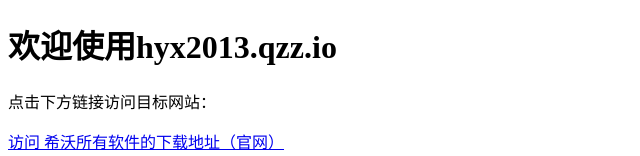
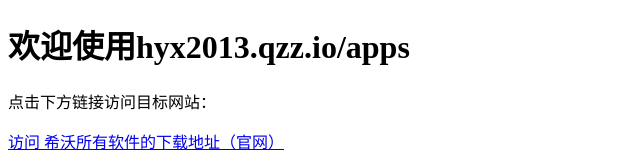
Before and after one commit to xs482/apps, a plain HTML site: page index.html in a window 1280 px wide. Shown: the top 156 px of the page, without its empty margins (0-640 px from the left). Drawn offline with Linux system fonts and the light colour scheme.

Commit message:
Add files via upload

```diff
--- a/index.html
+++ b/index.html
@@ -6,7 +6,7 @@
     <title>自家用的常用URL（应用下载系列）</title>
 </head>
 <body>
-    <h1>欢迎使用hyx2013.qzz.io</h1>
+    <h1>欢迎使用hyx2013.qzz.io/apps</h1>
     <p>点击下方链接访问目标网站：</p>
     <a href="https://e.seewo.com"> 访问 希沃所有软件的下载地址（官网）</a>
     <br>
```
